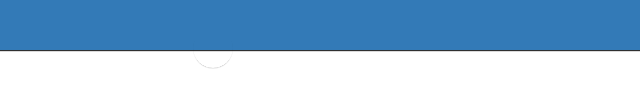
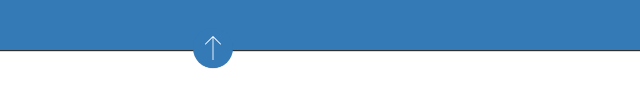
Before and after one commit to 3GA/bootstrap-slide-panel-top, a website: page index.html in a window 1280 px wide. Shown: the part 407-514 px from the top of the page, 434-1074 px from the left. Drawn offline with nearby package versions, Linux system fonts and the light colour scheme.

Commit message:
correctif bug less

```diff
--- a/src/less/partials/front/header.less
+++ b/src/less/partials/front/header.less
@@ -69,9 +69,7 @@ header {
                             .transition(all 150ms ease);
                         }
                         &:after {
-                            &:before {
-                                background: @brand-primary url(../images/arrow-up.png) no-repeat center center;
-                            }
+                            background: @brand-primary url(../images/arrow-up.png) no-repeat center center;
                         }
                     }
                     &[aria-expanded="false"] {
```
Also changed, not shown: css/app-front.min.css.
